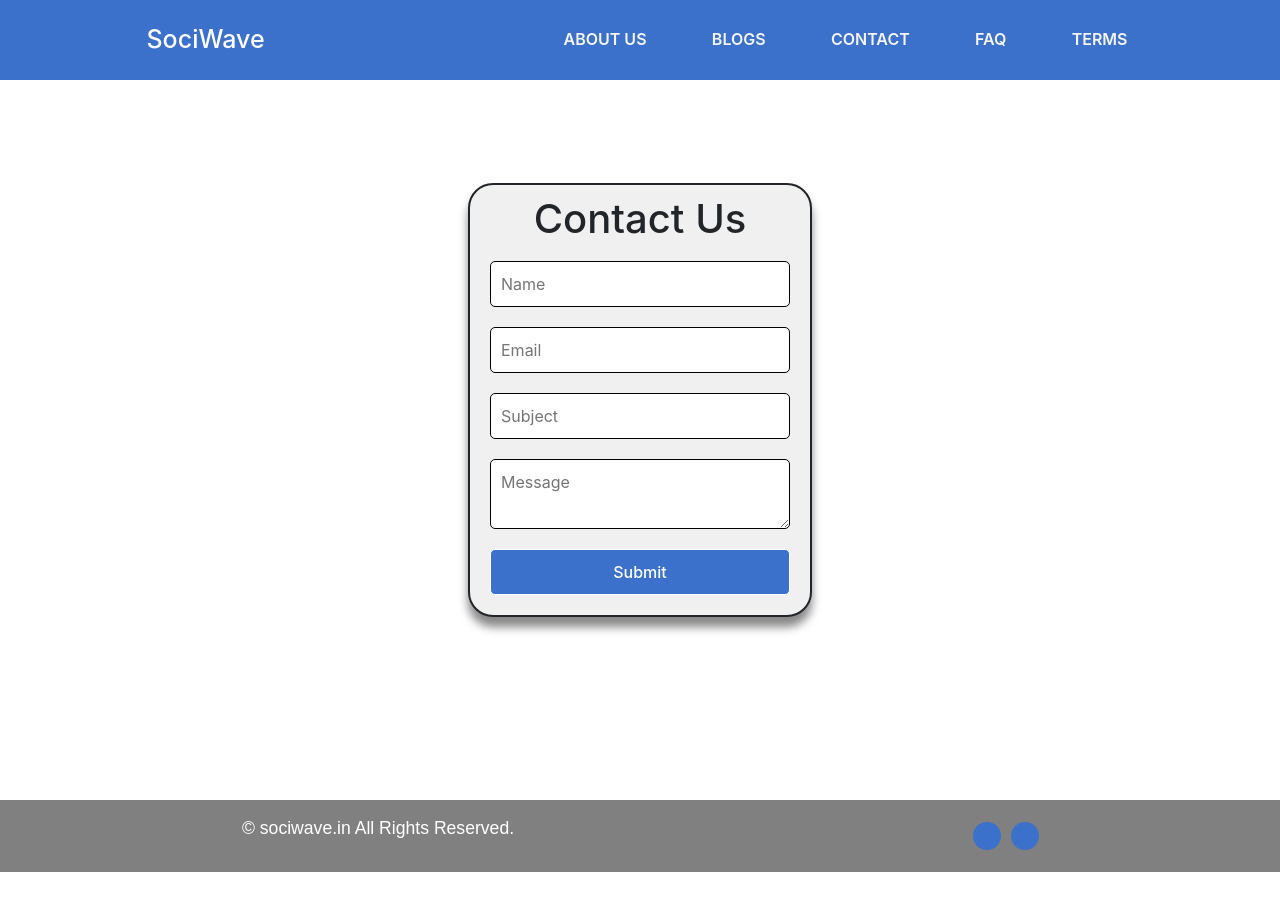
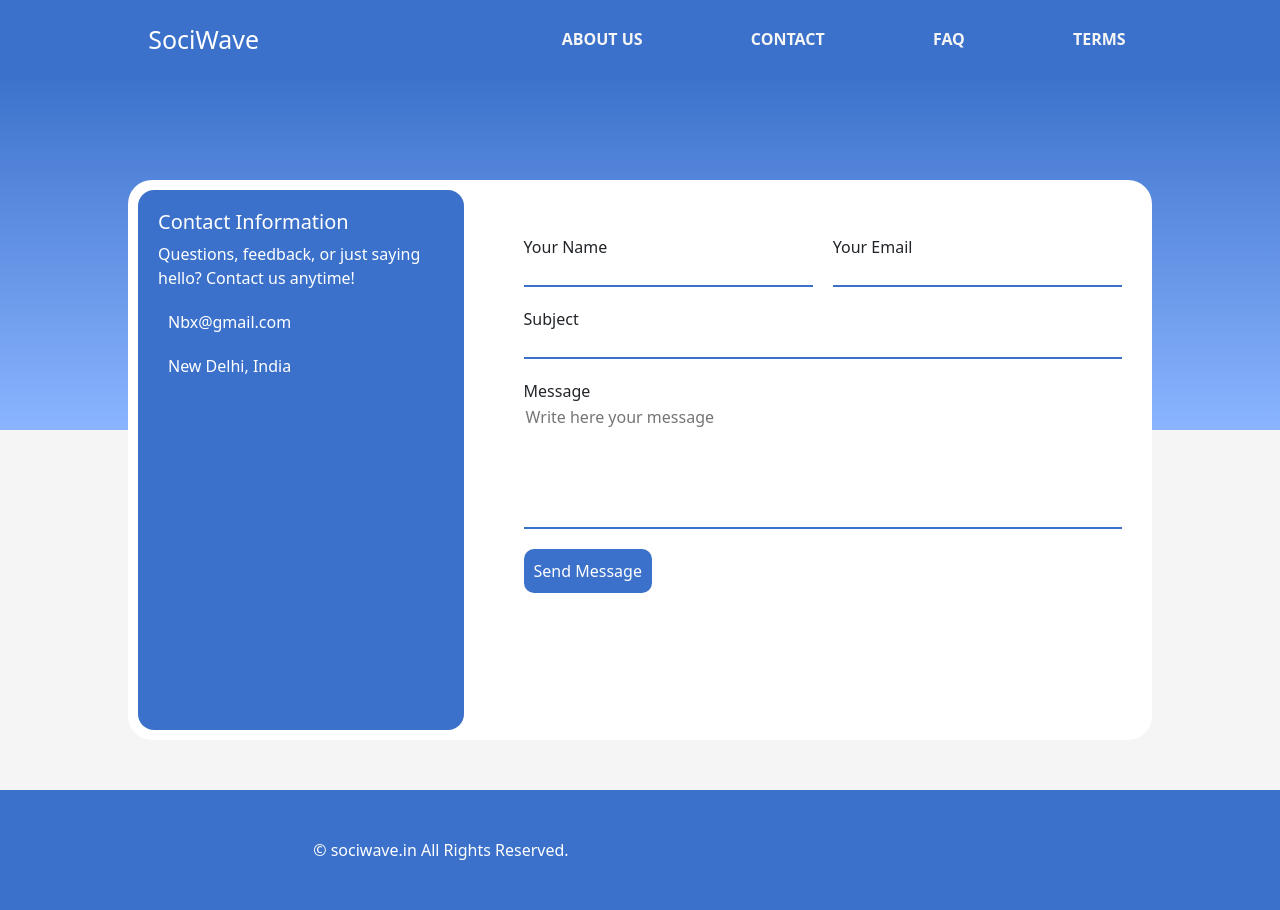
Before and after one commit to rajnishtripathi2001/SociWave, a React (Create React App) app: page /contact in a window 1280 px wide. Before the commit the page ends 880 px from the top, so only its background shows below. Built offline with nearby package versions, Linux system fonts and the light colour scheme; no server answers; the HTML template or start-up script is replaced by a standard one.

Commit message:
Update About.css, index.css, Footer.css, and Navbar.jsx

```diff
--- a/src/App.js
+++ b/src/App.js
@@ -8,7 +8,6 @@ import Terms from "./Pages/Terms/Terms";
 import FAQ from "./Pages/FAQ/FAQ";
 import About from "./Pages/About/About";
 import Contact from "./Pages/Contact/Contact";
-import Blogs from "./Pages/Blogs/Blogs";
 import ForgotPasswd from "./Pages/ForgotPasswd/ForgotPasswd";
 import { useEffect, useState } from "react";
 import axios from "axios";
@@ -25,7 +24,6 @@ function App() {
     axios
       .get("https://sociwave-backend.up.railway.app/global")
       .then((res) => {
-        console.log(res.data.G);
         if (res.data.G.maintinanceMode === "Active") {
           setMaintenance({
             state: false,
@@ -66,7 +64,6 @@ function App() {
           <Route exact path="/faq" element={<FAQ />} />
           <Route exact path="/about" element={<About />} />
           <Route exact path="/contact" element={<Contact />} />
-          <Route exact path="/blogs" element={<Blogs />} />
           <Route exact path="/resetPassword" element={<ForgotPasswd />} />
           <Route path="*" element={<Error />} />
         </Routes>
--- /dev/null
+++ b/src/Components/Footer/Footer.css
@@ -0,0 +1,34 @@
+.footer {
+  background-color: #3b71ca;
+  color: white;
+  padding: 15px;
+  display: flex;
+  align-items: center;
+  justify-content: space-evenly;
+  height: 15vh;
+}
+
+.footer p {
+  margin: 0;
+}
+
+.footer-iconStyle {
+  width: 100px;
+  display: flex;
+  justify-content: space-around;
+}
+
+.footer-iStyle {
+  font-size: 30px;
+}
+
+@media screen and (max-width: 550px) {
+  .footer {
+    flex-direction: column;
+    text-align: center;
+  }
+
+  .footer-iconStyle {
+    align-items: left;
+  }
+}
--- a/src/Components/Footer/Footer.jsx
+++ b/src/Components/Footer/Footer.jsx
@@ -1,41 +1,17 @@
-import React from 'react'
-import {MDBIcon} from "mdb-react-ui-kit";
+import {React} from "react";
+import { MDBIcon } from "mdb-react-ui-kit";
+import './Footer.css'
 
 export default function Footer() {
-    const footerStyle = {
-        color: "white",
-        backgroundColor: "gray",
-        marginTop: "auto",
-        padding: "15px",
-        fontFamily: "Arial",
-        display:"flex",
-        alignItems:"center",
-        justifyContent:"space-around",
-        flexWrap:"wrap"
-      };
 
-    const iconStyle = {
-        width:"70px",
-        display:"flex",
-        justifyContent:"space-around",
-
-    }
-
-    const iStyle = {
-        backgroundColor:"#3b71ca",
-        padding:"20%",
-        margin:"5px",
-        borderRadius:"50%"
-    }
 
   return (
-    <footer id='footer' style={footerStyle} >
-        <p style={{fontSize:"1.1em"}}>© sociwave.in All Rights Reserved.</p>
-        <div className="footer-icons" style={iconStyle}>
-            <MDBIcon fab icon="instagram" style={iStyle} />
-            <MDBIcon fas icon="envelope" style={iStyle} />
-        </div>
-
-    </footer>
-  )
+    <div className="footer" >
+      <p>© sociwave.in All Rights Reserved.</p>
+      <div className="footer-iconStyle" >
+        <MDBIcon fab icon="instagram" className="footer-iStyle" />
+        <MDBIcon fas icon="envelope" className="footer-iStyle" />
+      </div>
+    </div>
+  );
 }
--- a/src/Components/Navbar/Navbar.jsx
+++ b/src/Components/Navbar/Navbar.jsx
@@ -31,10 +31,9 @@ export default function Navbar() {
       </div>
       <div className="nav-links">
         <ul id={menuOpen ? "sidemenu" : "sidemenu-closed"} style={sidemenuStyle}>
-        <i class="fa-solid fa-xmark fast" onClick={closeMenu}></i>
+        <i className="fa-solid fa-xmark fast" onClick={closeMenu}></i>
         <div className="innerdiv">
           <li><a href="/about">About Us</a></li>
-          <li><a href="/blogs">Blogs</a></li>
           <li><a href="/contact">Contact</a></li>
           <li><a href="/faq">FAQ</a></li>
           <li><a href="/terms">Terms</a></li>
@@ -42,7 +41,7 @@ export default function Navbar() {
         </div>
 
         </ul>
-        <i class="fa-solid fa-bars fast" onClick={openMenu}></i>
+        <i className="fa-solid fa-bars fast" onClick={openMenu}></i>
 
       </div>
 
--- a/src/Pages/Blogs/Blogs.css
+++ /dev/null
@@ -1,28 +0,0 @@
-.blogpage{
-    margin-top: 75px;
-    display: flex;
-    flex-direction: column;
-    justify-content: center;
-    align-items: center;
-    text-align: center;
-    height: 90vh;
-}
-.message-show{
-    display: block;
-    top: 50%;
-    left: 50%;
-    position: absolute;
-    transform: translate(-50%, -50%);
-    background-color: #f4f4f4;
-    padding: 20px;
-    border-radius: 5px;
-    min-width: 300px;
-        text-align: center;
-    box-shadow: 0 0 10px 0 rgba(0, 0, 0, 0.8);
-}
-
-.message-show p{
-    font-size: 20px;
-    font-weight: 600;
-    color: #414040;
-}
--- a/src/Pages/Blogs/Blogs.jsx
+++ /dev/null
@@ -1,23 +0,0 @@
-import React from "react";
-import "./Blogs.css";
-import Navbar from "../../Components/Navbar/Navbar";
-import Footer from "../../Components/Footer/Footer";
-
-export default function Blogs() {
-  return (
-    <section>
-      <Navbar />
-
-      <div className="blogpage">
-        <div className="message-show">
-          <h3>Coming Soon: Blogs Await!</h3>
-          <p>Exciting blogs are on their way! Stay tuned
-          for valuable insights and tips to boost your social media presence.
-          Thank you for your patience!</p>
-        </div>
-      </div>
-
-      <Footer />
-    </section>
-  );
-}
--- a/src/Pages/Contact/Contact.css
+++ b/src/Pages/Contact/Contact.css
@@ -1,66 +1,141 @@
-.contactPage{
-    margin-top: 10vh;
-    height: 90vh;
-    padding: 200px;
+.contactPage {
+  display: flex;
+  flex-direction: column;
+  margin-top: 70px;
 }
 
-.contactForm{
-  border: 2px solid;
-  position: absolute;
-  top: 50%;
-  left: 50%;
-  transform: translate(-50%, -50%);
-  padding: 10px;
-  text-align: center;
-  border-radius: 25px;
-  background-color: #f0f0f0;
-  box-shadow: 0px 10px 10px #888888;
+.inner-contactPage {
+  height: 45vh;
+  width: 100%;
 }
 
-.inputField{
+.contactPage-upper {
+  background: linear-gradient(
+    to top,
+    rgba(59, 113, 202, 0) 0%,
+    rgba(59, 113, 202, 1) 100%
+  );
+  background-color: #8ab4ff;
+
+}
+
+.contactPage-lower {
   display: flex;
-  flex-direction: column;
+  justify-content: center;
+  background-color: whitesmoke;
+}
+
+.form-container {
+  background-color: rgb(255, 255, 255);
+  width: 80%;
+  height: 70vh;
+  margin-top: -250px;
+  padding: 10px;
+  border-radius: 24px;
+  display: flex;
+  gap: 40px;
+}
+
+.form-container-info {
+  background-color: #3b71ca;
+  color: white;
+  border-radius: 16px;
+  width: 500px;
+  padding: 20px;
+}
+
+.contact-info-div {
+  display: flex;
+  margin: 20px 0;
+  padding: 0;
   align-items: center;
 }
 
-.inputField input{
-  margin: 10px;
-  padding: 10px;
-  width: 300px;
-  border-radius: 5px;
-  border: 1px solid #000000;
+.contact-info-div span {
+  margin-left: 10px;
 }
 
-.inputField textarea{
-  margin: 10px;
-  padding: 10px;
-  width: 300px;
-  border-radius: 5px;
-  border: 1px solid;
+.form-container-form {
+  border-radius: 16px;
+  width: 100%;
+  padding: 45px 20px;
 }
 
-.inputField button{
-  margin: 10px;
+.form-name-email {
+  display: flex;
+  gap: 20px;
+}
+
+.form-field {
+  display: flex;
+  flex-direction: column;
+}
+
+.form-field input {
+  width: 100%;
+  margin-right: 20vw;
+  border: none;
+  box-shadow: none;
+  outline: none;
+  border-bottom: 2px solid #3b71ca;
+  margin-bottom: 20px;
+}
+
+.form-container-form textarea{
+  resize: none;
+  border: none;
+  box-shadow: none;
+  outline: none;
+  border-bottom: 2px solid #3b71ca;
+  margin-bottom: 20px;
+}
+
+.form-container-form button{
+  border-radius: 10px;
   padding: 10px;
-  width: 300px;
-  border-radius: 5px;
-  border: 1px solid;
   background-color: #3b71ca;
   color: white;
-  font-size: 1em;
-  font-weight: 500;
-  cursor: pointer;
+  border: none;
 }
 
-/* media Query */
 
-@media (max-width: 425px){
-  .contactPage{
-    padding: 0 10px;
+/* responsive */
+
+@media screen and (min-width:768px) and (max-width:903px) {
+
+  .form-container{
+    gap: 20px;
   }
 
-  .contactForm, .inputField input, .inputField textarea, .inputField button{
+}
+
+@media screen and (max-width:737px) {
+
+  .contactPage-lower{
+    height: fit-content;
+  }
+
+  .form-container{
+    flex-direction: column;
+    gap: 5px;
+    height: fit-content;
+    margin-bottom: 50px;
+  }
+
+  .form-container-info{
+    width: 100%;
+  }
+
+}
+
+@media screen and (max-width:474px) {
+  .form-container{
     width: 90%;
   }
 
+  .form-name-email{
+    flex-direction: column;
+    gap: 0;
+  }
+
 }
--- a/src/Pages/Contact/Contact.jsx
+++ b/src/Pages/Contact/Contact.jsx
@@ -1,27 +1,83 @@
-import React from "react";
+import {React,useState} from "react";
 import "./Contact.css";
 import Navbar from "../../Components/Navbar/Navbar";
 import Footer from "../../Components/Footer/Footer";
+import { MDBIcon } from "mdb-react-ui-kit";
+import axios from "axios";
 
 export default function Contact() {
-  function submitContact() {
-    alert("conatct sub");
-  }
+
+  const [contactData, setContactData] = useState({
+    name: '',
+    email: '',
+    subject: '',
+    message: ''
+  });
+
+  const handleChange = (e) => {
+    setContactData({
+      ...contactData,
+      [e.target.name]: e.target.value
+    });
+  };
+
+  const handleSubmit = async(e) => {
+    e.preventDefault();
+    await axios.post("https://sociwave-backend.up.railway.app/contact", contactData)
+    .then((res) => {
+      alert("Message Sent Successfully!");
+      console.log(res.data);
+    })
+    .catch((err) => {
+      console.log(err);
+    });
+  };
 
   return (
     <div>
       <Navbar />
       <div className="contactPage">
-        <div className="contactForm">
-          <h1>Contact Us</h1>
-          <div className="inputField">
-            <input type="text" placeholder="Name" />
-            <input type="text" placeholder="Email" />
-            <input type="text" placeholder="Subject" />
-            <textarea placeholder="Message"></textarea>
-            <button onClick={submitContact}>Submit</button>
+        <div className="inner-contactPage contactPage-upper"></div>
+        <div className="inner-contactPage contactPage-lower">
+          <div className="form-container">
+            <div className="form-container-info">
+              <h5>Contact Information</h5>
+              <p>
+                Questions, feedback, or just saying hello? Contact us anytime!
+              </p>
+              <div className="contact-info-div">
+                <MDBIcon fas icon="envelope" />
+                <span>Nbx@gmail.com</span>
+              </div>
+              <div className="contact-info-div">
+                <MDBIcon fas icon="map-marker-alt" size='lg' />
+                <span>New Delhi, India</span>
+              </div>
+            </div>
+            <form onSubmit={handleSubmit} method="POST" className="form-container-form">
+              <div className="form-name-email">
+                <div className="form-field">
+                  <label htmlFor="name">Your Name</label>
+                  <input type="text" name="name" onChange={handleChange} required />
+                </div>
+                <div className="form-field">
+                  <label htmlFor="email">Your Email</label>
+                  <input type="email" name="email" onChange={handleChange} required />
+                </div>
+              </div>
+              <div className="form-field">
+                <label htmlFor="subject">Subject</label>
+                <input type="text" name="subject" onChange={handleChange} required />
+              </div>
+              <div className="form-field">
+                <label htmlFor="message">Message</label>
+                <textarea name="message" id="message" placeholder="Write here your message" cols="30" rows="5" onChange={handleChange} required></textarea>
+              </div>
+              <button type="submit">Send Message</button>
+            </form>
           </div>
         </div>
+
       </div>
       <Footer />
     </div>
--- a/src/index.css
+++ b/src/index.css
@@ -1,18 +1,7 @@
 body {
   margin: 0;
-
-  font-family: -apple-system, BlinkMacSystemFont, 'Segoe UI', 'Roboto', 'Oxygen',
-    'Ubuntu', 'Cantarell', 'Fira Sans', 'Droid Sans', 'Helvetica Neue',
-    sans-serif,Helvetica, Arial;
-  -webkit-font-smoothing: antialiased;
-  -moz-osx-font-smoothing: grayscale;
 }
 
-
-code {
-  font-family: source-code-pro, Menlo, Monaco, Consolas, 'Courier New',
-    monospace;
-}
 
 .maintenanceBox{
   background-color: #fff;
```
Also changed, not shown: src/Pages/About/About.css (line endings or trailing spaces).
